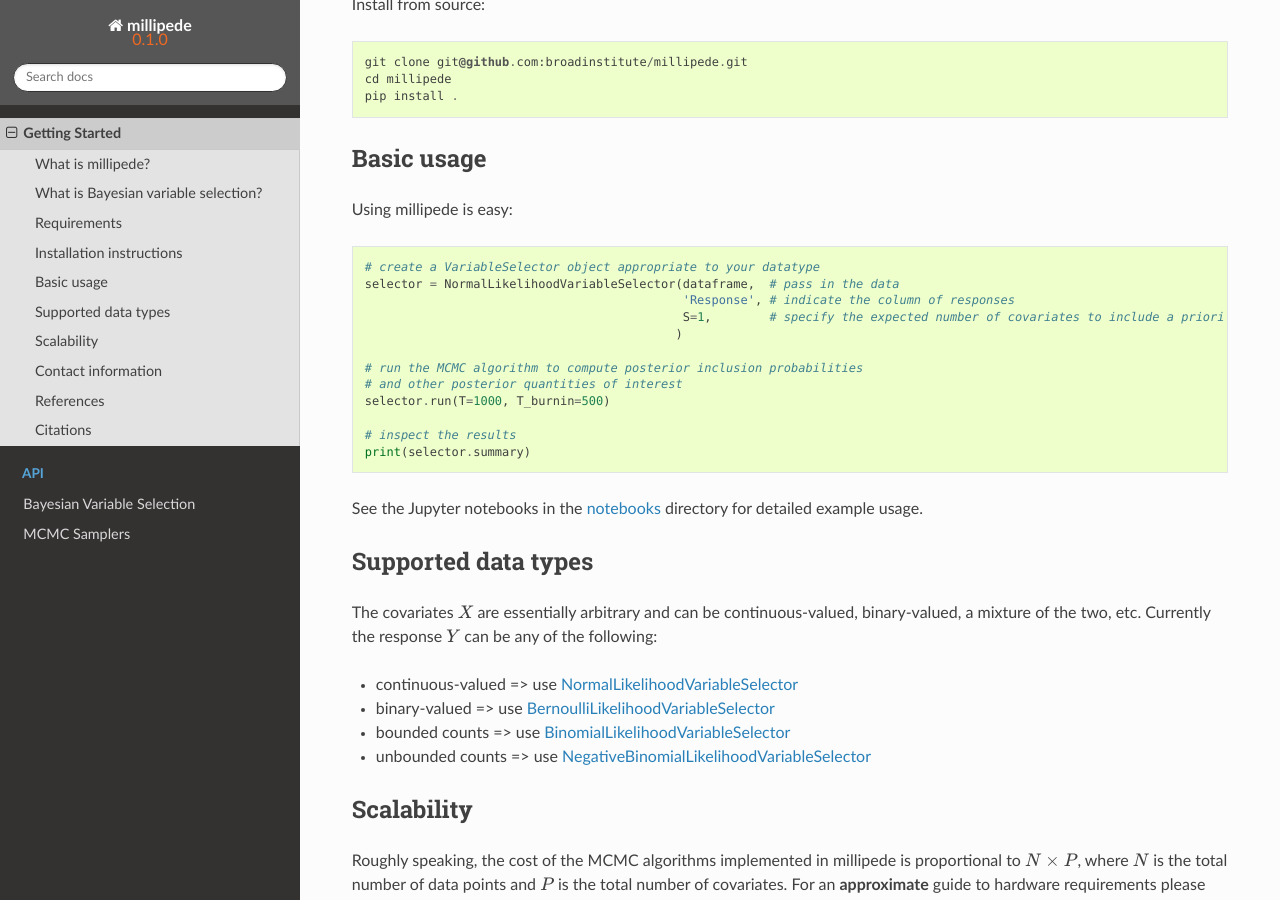
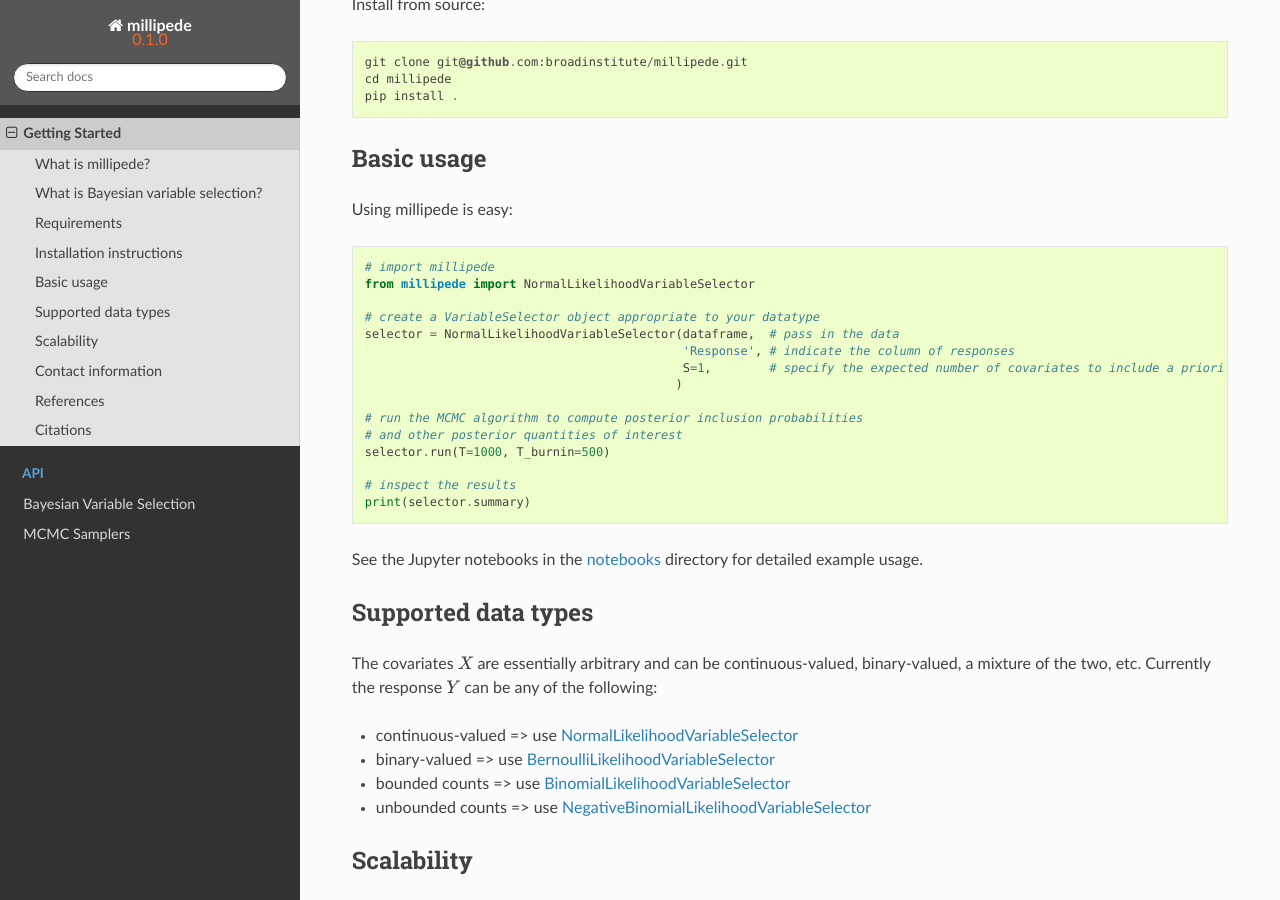
Before and after one commit to BasisResearch/millipede, a Sphinx documentation site: the page built from docs/source/getting_started.rst, in a window 1280 px wide and 900 px high, scrolled down 1244 px. Built offline with Sphinx 7.4.7 and the Read the Docs theme 2.0.0, drawn with Linux system fonts in a browser that asks for light colours.

Commit message:
add imports to usage examples

```diff
--- a/docs/source/getting_started.rst
+++ b/docs/source/getting_started.rst
@@ -73,6 +73,9 @@
 Using millipede is easy:
 
 ::
+
+    # import millipede
+    from millipede import NormalLikelihoodVariableSelector
 
     # create a VariableSelector object appropriate to your datatype
     selector = NormalLikelihoodVariableSelector(dataframe,  # pass in the data
```
Also changed, not shown: README.md (+4 -1 lines).
